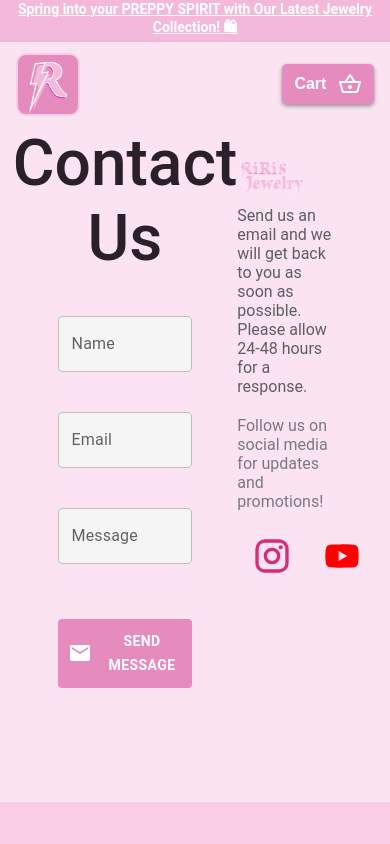
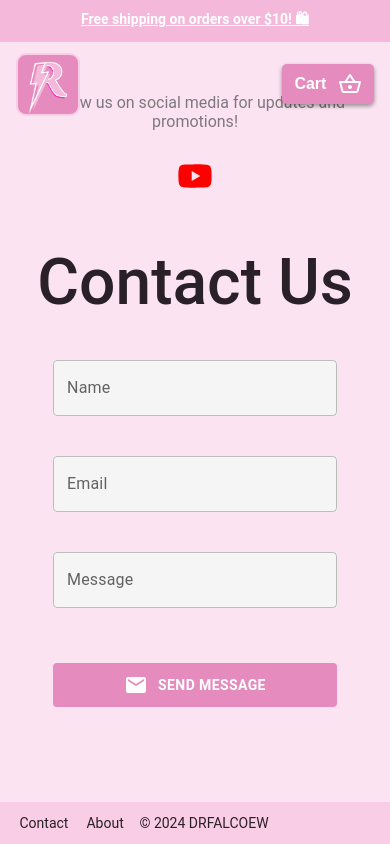
Before and after one commit to Drfalcoew/ririsjewelry, a React (Create React App) app: page /contact in a window 390 px wide. Built offline with nearby package versions, Linux system fonts and the light colour scheme.

Commit message:
mobile update

```diff
--- a/src/components/Banner.tsx
+++ b/src/components/Banner.tsx
@@ -6,7 +6,7 @@ const Banner = () => {
     return (
         <div className="banner-container">
             <Link to="/products" className="banner-item">
-                Spring into your PREPPY SPIRIT with Our Latest Jewelry Collection! 🛍
+                Free shipping on orders over $10! 🛍
             </Link>
         </div>
     )
--- a/src/components/Components.css
+++ b/src/components/Components.css
@@ -167,11 +167,6 @@
         background-color: rgba(0, 0, 0, 0.12);
         font-size: 14px;
     }
-    .footer-container-left {}
-    .footer-container-right {}
-    .footer-item-label {
-        display: none;
-    }
 }
 
 /* HERO PANEL */
--- a/src/components/Footer.tsx
+++ b/src/components/Footer.tsx
@@ -1,4 +1,5 @@
 import './Components.css';
+import { Link } from 'react-router-dom';
 
 const Footer = () => {
     const currentYear = new Date().getFullYear();
@@ -7,6 +8,8 @@ const Footer = () => {
     return (
         <div className="footer-container">
             <div className="footer-container-left">
+                <Link to="/contact" className="footer-item">Contact</Link>
+                <Link to="/about" className="footer-item">About</Link>
             </div>
             <p className="footer-item-label">© {currentYear} {name}</p>
             <div className="footer-container-right">
--- a/src/components/Products/ProductDetails.tsx
+++ b/src/components/Products/ProductDetails.tsx
@@ -49,7 +49,7 @@ const ProductDetails = () => {
                         <div style={{margin: isMobile ? '10px 0' : '10px 40px 0 0' , opacity: 0.7, alignItems: 'center', fontSize: '20px', fontWeight: 700}}>
                                 ${product.price / 100}
                             </div>
-                        <div style={{width: '80%', textAlign: 'left', fontSize: '18px', margin: '20px 0', color: '#5e5e5e'}}>
+                        <div style={{width: '80%', textAlign: isMobile ? 'center' : 'left', fontSize: '18px', margin: '20px 0', color: '#5e5e5e'}}>
                             {product.description}
                         </div>
                         <div className='product-details-price'>
--- a/src/components/Products/Products.css
+++ b/src/components/Products/Products.css
@@ -32,7 +32,8 @@
 }
 
 .product-paper {
-    width: calc(25% - 40px); /* 33.33% for each product with some margin */
+    max-width: 300px;
+    min-width: 300px;
     padding: 20px;
     margin: 20px;
     background-color: var(--highlight) !important;
@@ -236,6 +237,22 @@
         width: calc(85% - 40px);
     }
 
+    .product-page {
+        justify-content: center;
+        align-items: center;
+        padding-top: 2.5vh;
+    }
+
+    .product-image-container {
+        flex: 0;
+    }
+
+    .product-details-extra-images-container {
+        flex: 0;
+    }
+
+
+
     .product-details-container {
         width: 90%;
         margin: 0;
@@ -248,6 +265,7 @@
 
     .product-details-title {
         justify-content: center;
+        text-align: center;
     }
 
     .product-details-price {
@@ -266,6 +284,7 @@
 
     .product-details-image-container {
         margin: 0 2vw;
+        min-height: 0;
     }
 
     .product-image {
--- a/src/components/Products/Products.tsx
+++ b/src/components/Products/Products.tsx
@@ -32,14 +32,14 @@ const Products = () => {
                     setProducts(cachedProducts);
                 } else {
                     const apiURL = process.env.REACT_APP_API_URL;
-                    const response = await fetch(apiURL!);
+                    const response = await fetch(apiURL! + '/products');
                     if (!response.ok) {
                         throw new Error('Network response was not ok');
                     }
                     const res = await response.json();
-                    const newProducts = res.entity;
-                    setProducts(newProducts);
-                    cacheService.set(cacheKey, newProducts);
+                    // const newProducts = res.entity;
+                    setProducts(res);
+                    cacheService.set(cacheKey, res);
                 }
             } catch (error: any) {
                 console.error("Failed to fetch products:", error);
--- a/src/pages/About/About.css
+++ b/src/pages/About/About.css
@@ -38,3 +38,31 @@
     width: 100px;
     margin: 20px;
 }
+
+@media (max-width: 768px) {
+    .about-container {
+        height: 90%;
+        margin-top: 5vh;
+        margin-bottom: 10vh;
+    }
+
+    .about-content {
+        height: 100%;
+        overflow-y: scroll;
+        scrollbar-width: none;
+        -ms-overflow-style: none;
+    }
+
+    .img-banner {
+        width: 100%;
+        margin-top: 5vh;
+    }
+
+    .about-text {
+        width: 90%;
+    }
+
+    .preppy-img {
+        width: 50px;
+    }
+}
--- a/src/pages/Contact/Contact.css
+++ b/src/pages/Contact/Contact.css
@@ -108,3 +108,73 @@
     justify-content: flex-start;
     margin: 0 15px;
 }
+
+@media (max-width: 768px) {
+    .contact-root-container {
+        flex-direction: column-reverse;
+        justify-content: flex-start;
+        overflow-y: scroll;
+        scrollbar-width: none;
+        /* safari */
+        -ms-overflow-style: none;
+        height: auto;
+        padding: 10vh 0;
+    }
+
+    .contact-container {
+        display: flex;
+        flex: 1;
+        flex-direction: column;
+        align-items: center;
+        justify-content: flex-start;
+        padding: 0 0 5vh 0;
+        height: 100%;
+    }
+
+    .form-container {
+        display: flex;
+        flex-direction: column;
+        align-items: center;
+        justify-content: flex-start;
+        width: 90%;
+    }
+
+    .info-container {
+        display: flex;
+        flex: 1;
+        flex-direction: column;
+        align-items: center;
+        justify-content: flex-start;
+        height: 100%;
+    }
+
+    .info-banner {
+        display: flex;
+        width: 100%;
+    }
+
+    .info-text {
+        text-align: center;
+        font-size: 16px;
+        width: 100%;
+        margin: 10px 0;
+        color: #5e5e5e;
+    }
+
+    .social-media-container {
+        display: flex;
+        flex-direction: row;
+        align-items: center;
+        justify-content: center;
+        width: 100%;
+        margin: 15px 0;
+    }
+
+    .social-media-item {
+        display: flex;
+        flex-direction: row;
+        align-items: center;
+        justify-content: center;
+        margin: 0 15px;
+    }
+}
--- a/src/pages/Contact/Contact.tsx
+++ b/src/pages/Contact/Contact.tsx
@@ -1,6 +1,5 @@
 import { Snackbar } from "@mui/material";
 import MuiAlert, { AlertProps } from '@mui/material/Alert';
-import InstagramIcon from '@mui/icons-material/Instagram';
 import YouTubeIcon from '@mui/icons-material/YouTube';
 import './Contact.css';
 import React, { useState } from 'react';
@@ -52,10 +51,7 @@ const Contact = () => {
                         Follow us on social media for updates and promotions!
                     </div>
                     <div className="social-media-container">
-                        <a href="https://www.instagram.com/riri_jewelry/" target="_blank" rel="noreferrer">
-                            <InstagramIcon sx={{ color: '#D42D79', height: 40, width: 40 }} className="social-media-item" />
-                        </a>
-                        <a href="https://www.youtube.com/RiriJewelry" target="_blank" rel="noreferrer">
+                        <a href="https://www.youtube.com/@Preppyavenue2?si=l9xLYBaNG45eNAeF" target="_blank" rel="noreferrer">
                             <YouTubeIcon sx={{ color: 'red', height: 40, width: 40 }} className="social-media-item" />
                         </a>
                     </div>
```
